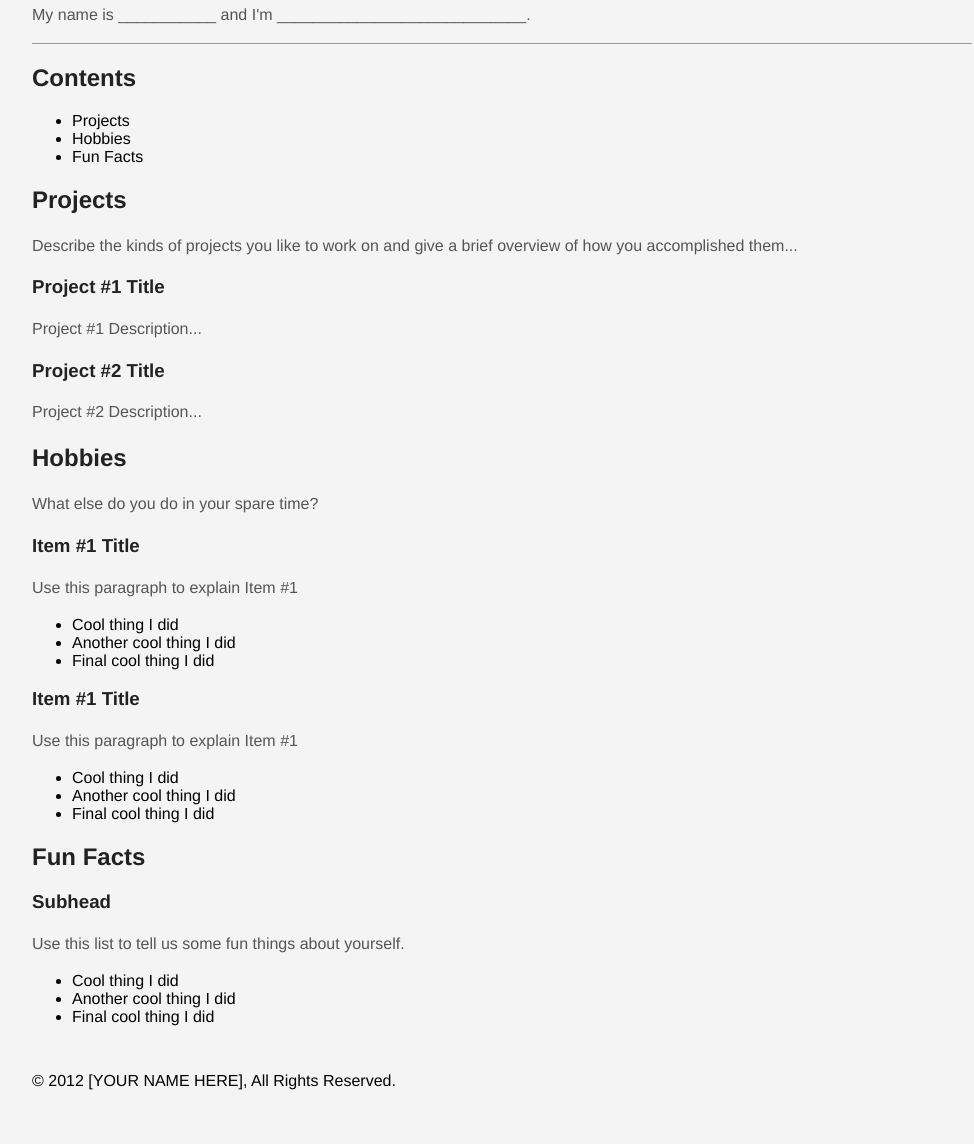
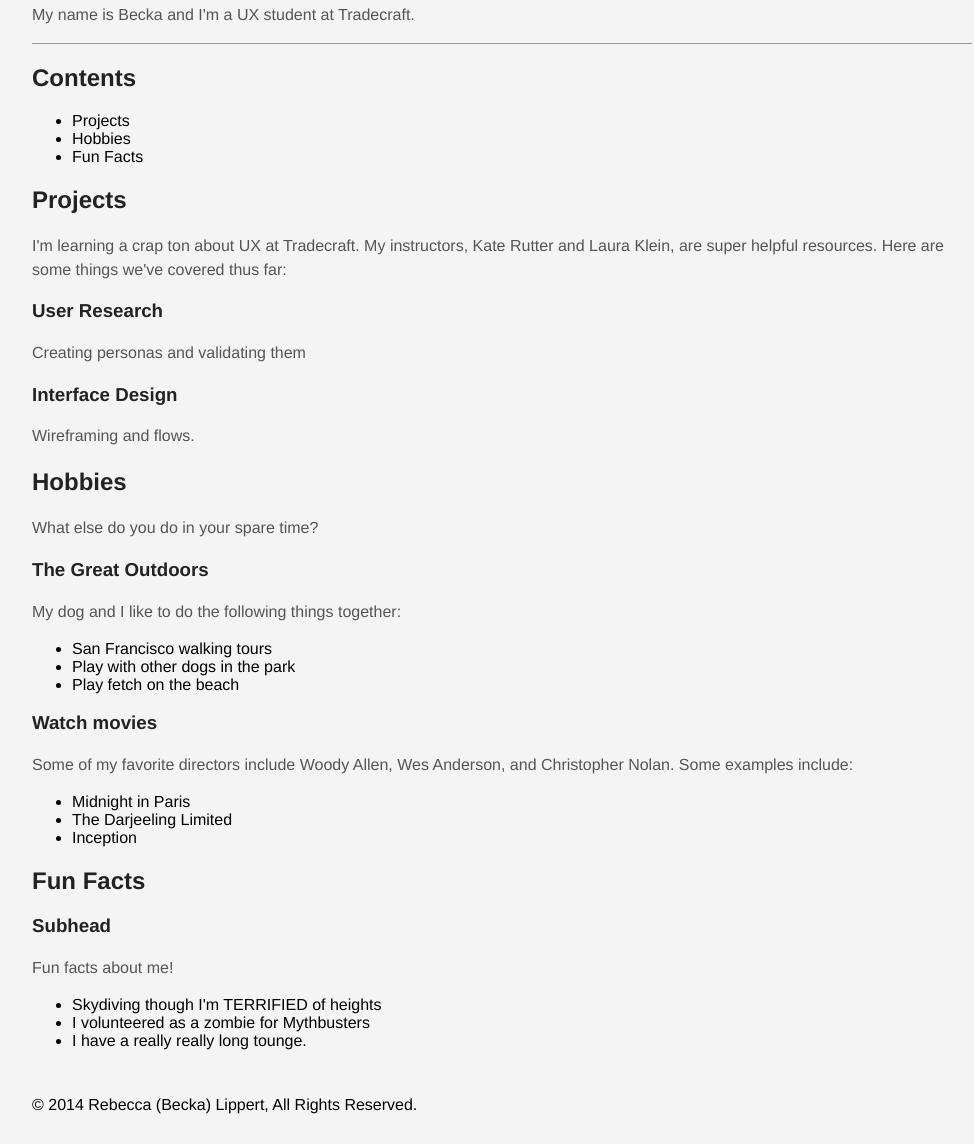
Before and after one commit to HeckaBecka/heckabecka.github.io, a plain HTML site: page index.html in a window 1280 px wide. Shown: the part 77-1221 px from the top of the page, without its empty margins (138-1112 px from the left). Before the commit the page ends 1197 px from the top, so only its background shows below. Drawn offline with Linux system fonts and the light colour scheme.

Commit message:
second commit

```diff
--- a/index.html
+++ b/index.html
@@ -11,7 +11,7 @@
     <div id="header" class="content">
       <h1>About Me</h1>
       <p>
-        My name is ___________ and I'm ____________________________.
+        My name is Becka and I'm a UX student at Tradecraft.
       </p>
     </div>
 
@@ -30,41 +30,41 @@
       <!-- Main content area -->
       <div id="main">
         <h2 id="projects">Projects</h2>
-        <p>Describe the kinds of projects you like to work on and give a brief overview of how you accomplished them...</p>
+        <p>I'm learning a crap ton about UX at Tradecraft. My instructors, Kate Rutter and Laura Klein, are super helpful resources. Here are some things we've covered thus far:</p>
 
-        <h3>Project #1 Title</h3>
-        <p>Project #1 Description...</p>
+        <h3>User Research</h3>
+        <p>Creating personas and validating them</p>
 
-        <h3>Project #2 Title</h3>
-        <p>Project #2 Description...</p>
+        <h3>Interface Design</h3>
+        <p>Wireframing and flows.</p>
 
         <h2 id="hobbies">Hobbies</h2>
 
         <p>What else do you do in your spare time?</p>
 
-        <h3>Item #1 Title</h3>
-        <p>Use this paragraph to explain Item #1</p>
+        <h3>The Great Outdoors</h3>
+        <p>My dog and I like to do the following things together:</p>
         <ul>
-          <li>Cool thing I did</li>
-          <li>Another cool thing I did</li>
-          <li>Final cool thing I did</li>
+          <li>San Francisco walking tours</li>
+          <li>Play with other dogs in the park</li>
+          <li>Play fetch on the beach</li>
         </ul>
 
-        <h3>Item #1 Title</h3>
-        <p>Use this paragraph to explain Item #1</p>
+        <h3>Watch movies</h3>
+        <p>Some of my favorite directors include Woody Allen, Wes Anderson, and Christopher Nolan. Some examples include:</p>
         <ul>
-          <li>Cool thing I did</li>
-          <li>Another cool thing I did</li>
-          <li>Final cool thing I did</li>
+          <li>Midnight in Paris</li>
+          <li>The Darjeeling Limited</li>
+          <li>Inception</li>
         </ul>
 
         <h2 id="fun-facts">Fun Facts</h2>
         <h3>Subhead</h3>
-        <p>Use this list to tell us some fun things about yourself.</p>
+        <p>Fun facts about me!</p>
         <ul>
-          <li>Cool thing I did</li>
-          <li>Another cool thing I did</li>
-          <li>Final cool thing I did</li>
+          <li>Skydiving though I'm TERRIFIED of heights</li>
+          <li>I volunteered as a zombie for Mythbusters</li>
+          <li>I have a really really long tounge.</li>
         </ul>
 
 
@@ -72,7 +72,7 @@
     </div>
 
     <div id="copyright" class="content">
-      &copy; 2012 [YOUR NAME HERE], All Rights Reserved.
+      &copy; 2014 Rebecca (Becka) Lippert, All Rights Reserved.
     </div>
   </body>
 </html>
--- a/resources/javascript.js
+++ b/resources/javascript.js
@@ -1,3 +1,3 @@
 // Your Javascript will go here!
 
-alert ('hey Im an external Javascript page')
+alert ('Brace yourself for amazingness')
```
